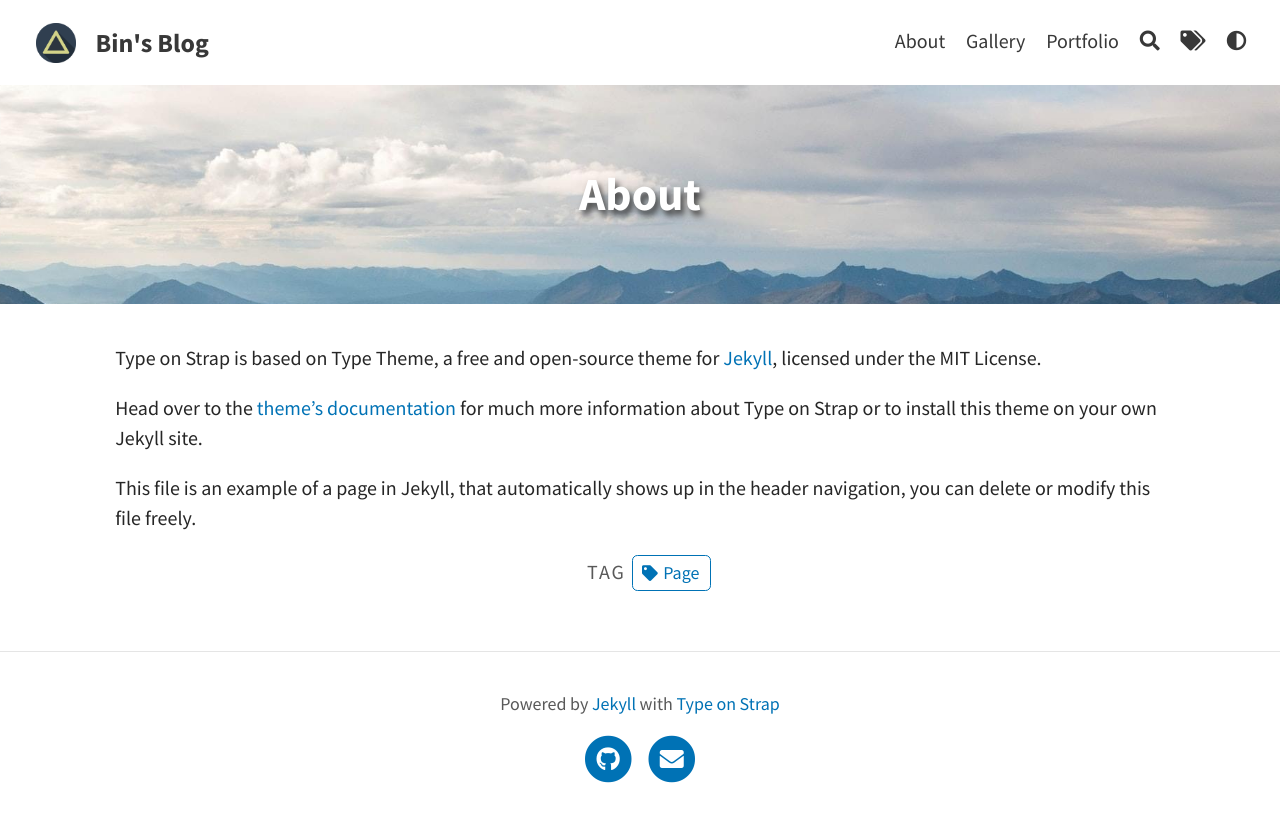
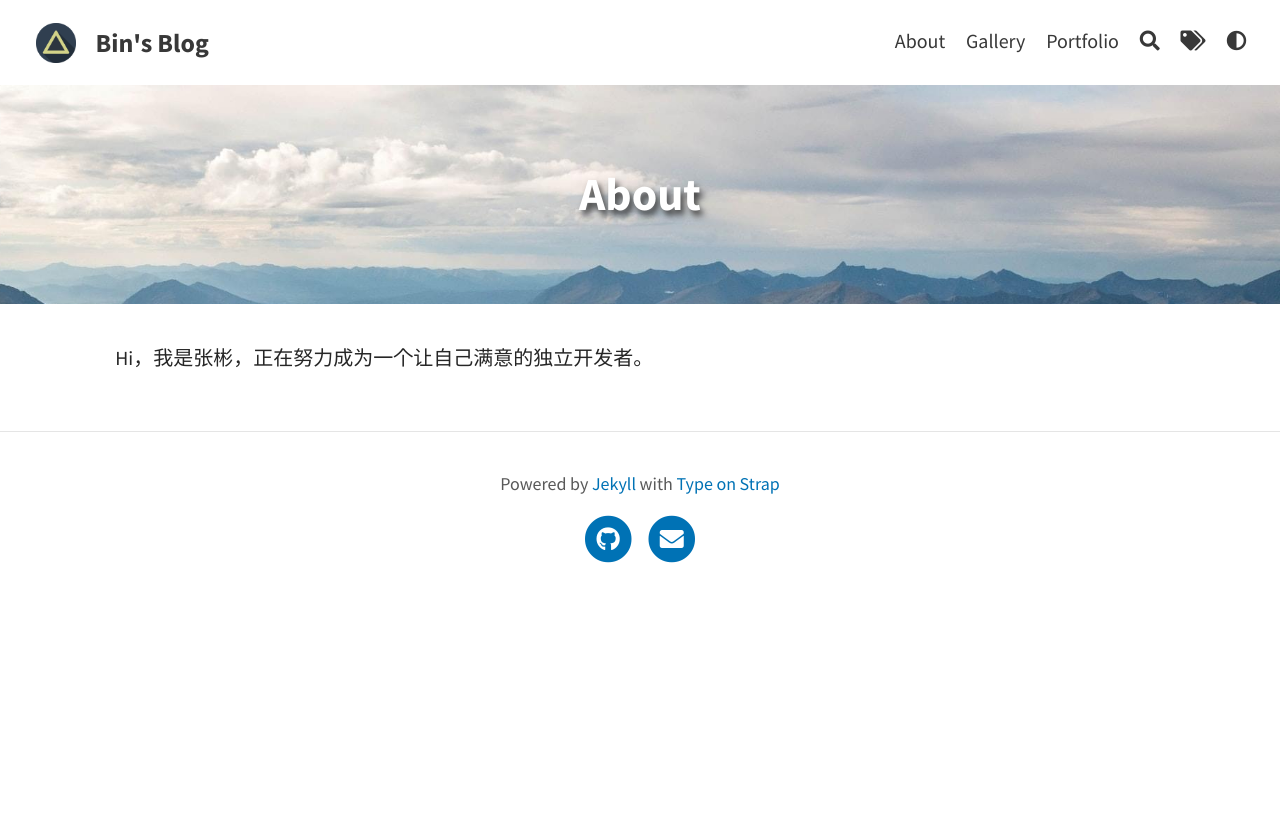
Before and after one commit to ebnbin/ebnbin.github.io, a Jekyll site: the page built from pages/about.md, in a window 1280 px wide. Shown: the top 822 px of the page. Built offline with Jekyll 4.4.1, drawn with Linux system fonts in a browser that asks for light colours.

Commit message:
Update about.md

```diff
--- a/pages/about.md
+++ b/pages/about.md
@@ -3,11 +3,6 @@ layout: page
 title: About
 permalink: /about/
 feature-img: "assets/img/pexels/travel.jpeg"
-tags: [Page]
 ---
 
-Type on Strap is based on Type Theme, a free and open-source theme for [Jekyll](http://jekyllrb.com/), licensed under the MIT License.
-
-Head over to the [theme's documentation](https://github.io/sylhare/Type-on-Strap) for much more information about Type on Strap or to install this theme on your own Jekyll site.
-
-This file is an example of a page in Jekyll, that automatically shows up in the header navigation, you can delete or modify this file freely.
+Hi，我是张彬，正在努力成为一个让自己满意的独立开发者。
```
